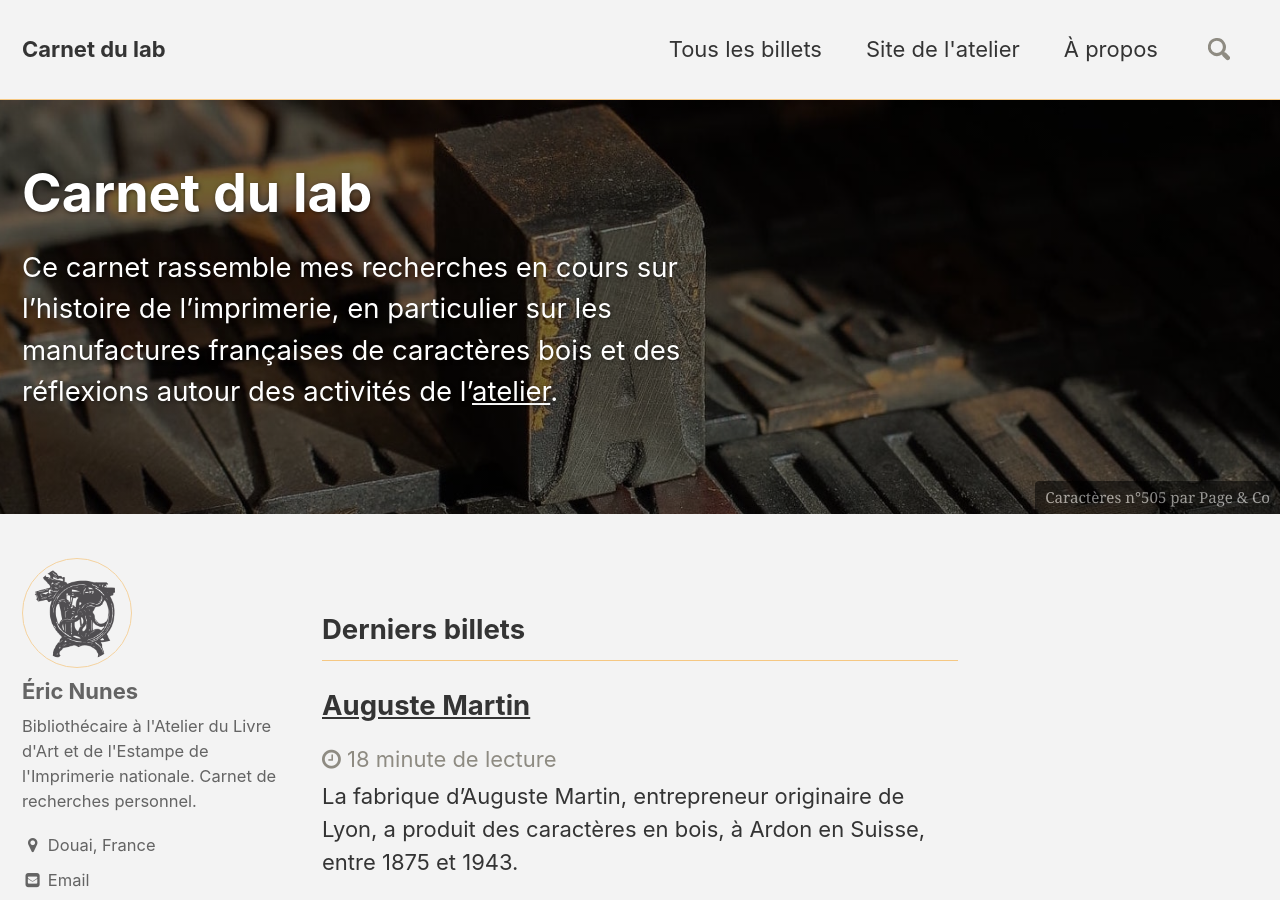
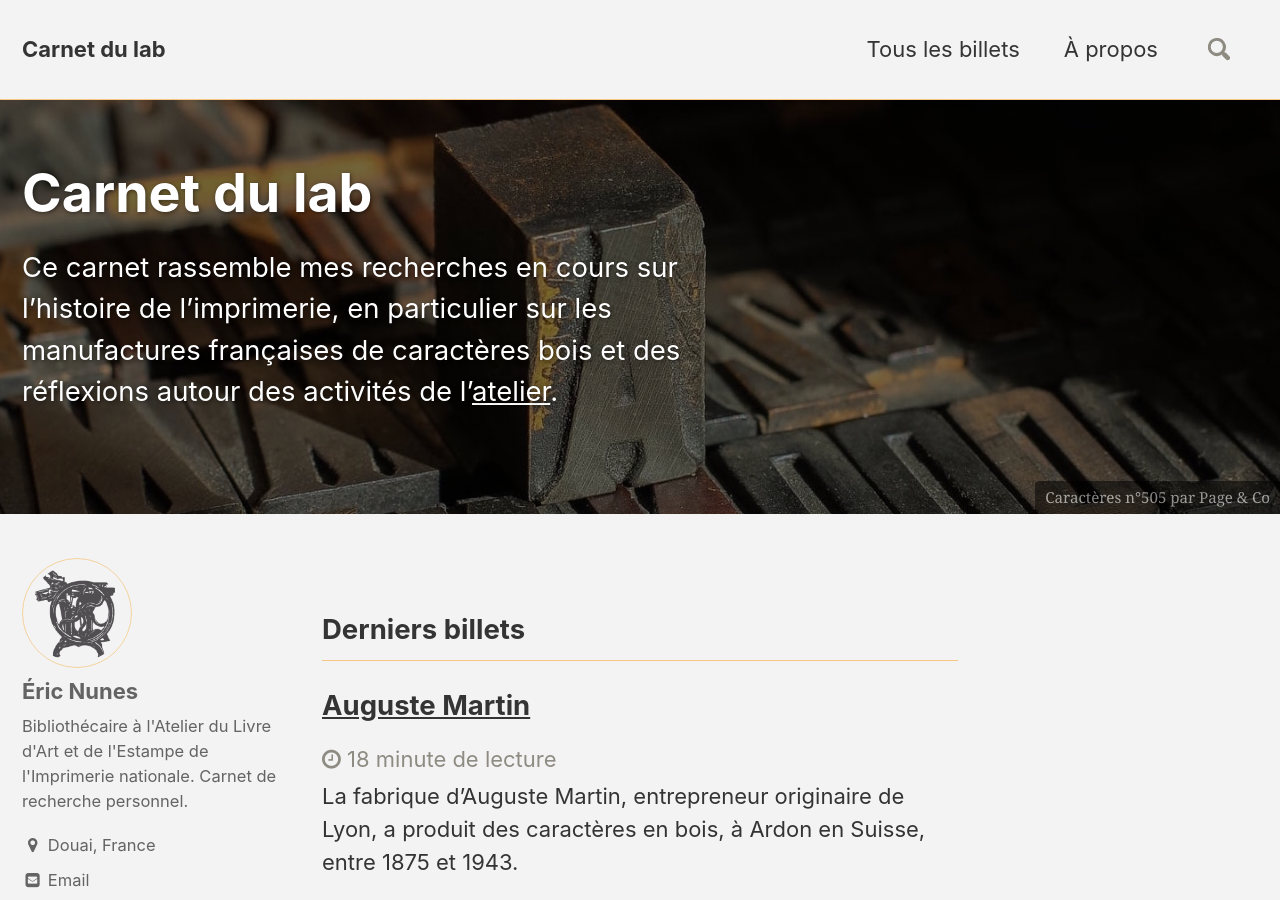
Before and after one commit to ampersandpresslab/carnetlab, a Jekyll site: the page built from index.html, in a window 1280 px wide and 900 px high. Built offline with Jekyll 4.4.1, drawn with Linux system fonts in a browser that asks for light colours.

Commit message:
mise à jour

```diff
--- a/_config.yml
+++ b/_config.yml
@@ -92,7 +92,7 @@ analytics:
 author:
   name             : "Éric Nunes"
   avatar           : "/assets/images/expeditive.png"
-  bio              : "Bibliothécaire à l'Atelier du Livre d'Art et de l'Estampe de l'Imprimerie nationale. Carnet de recherches personnel."
+  bio              : "Bibliothécaire à l'Atelier du Livre d'Art et de l'Estampe de l'Imprimerie nationale. Carnet de recherche personnel."
   location         : "Douai, France"
   email            : ampersandpresslab@gmail.com
   uri              :
--- a/_data/navigation.yml
+++ b/_data/navigation.yml
@@ -4,8 +4,7 @@ main:
 #   url: /all/
 - title: "Tous les billets"
   url: /carnet/
-- title: "Site de l'atelier"
-  url: /atelier/
+
 
 - title: "À  propos"
   url: /apropos/
```
